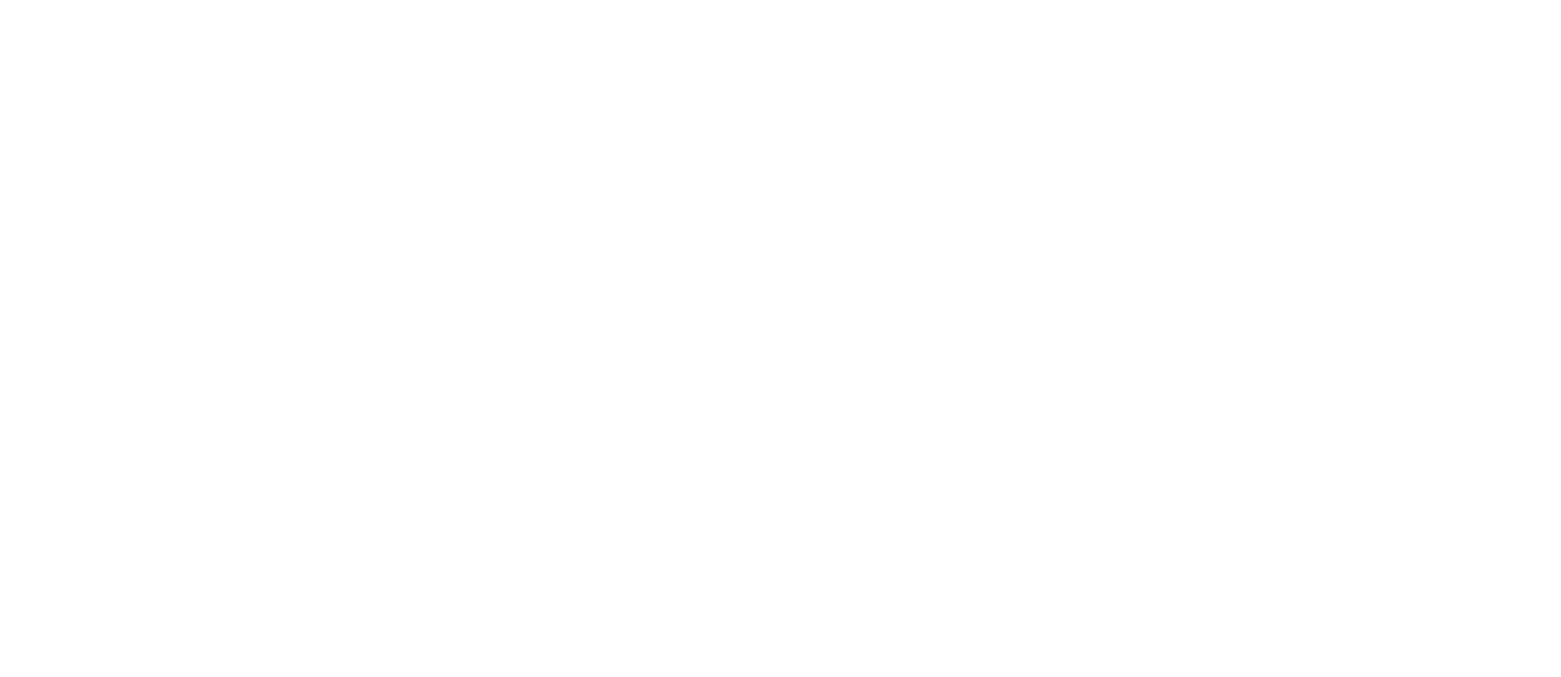
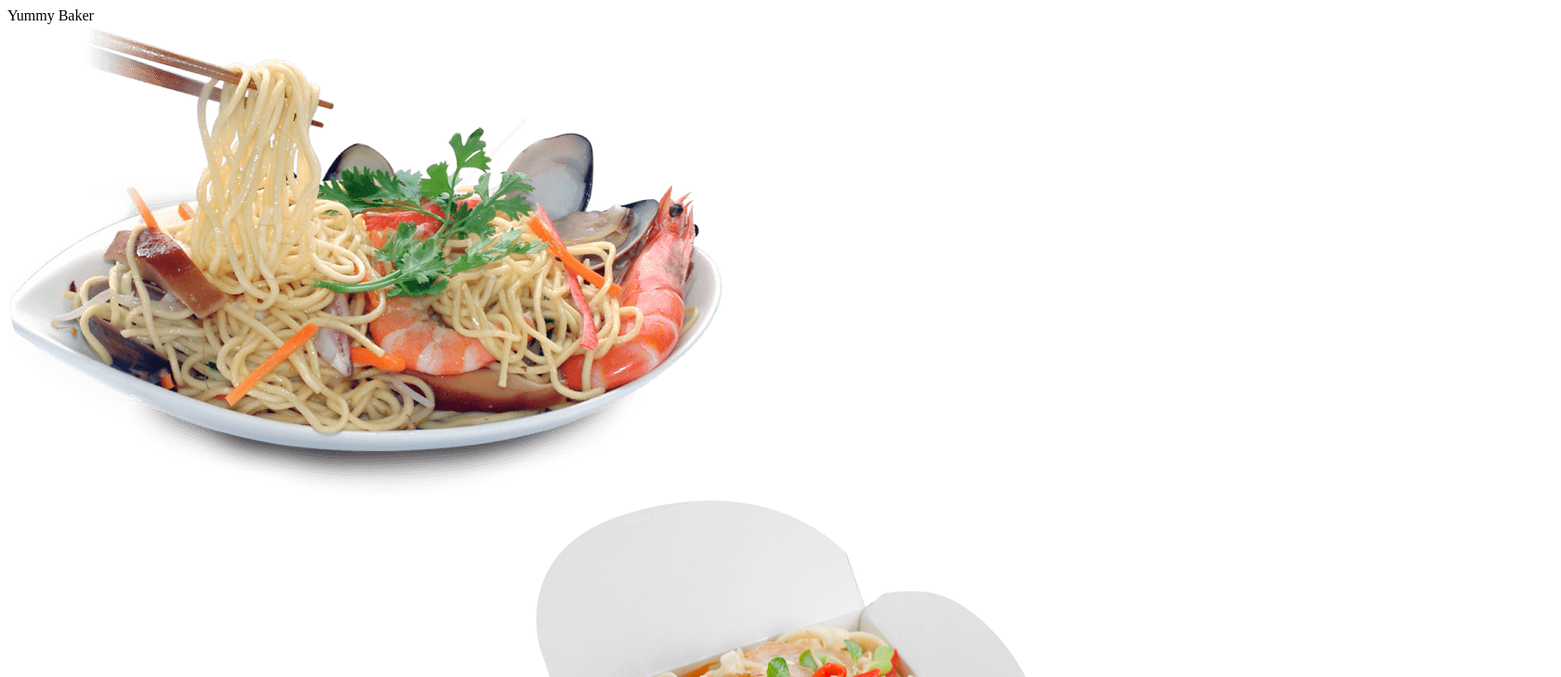
Before and after one commit to lekegitrepo/restaurant-page, a website built with webpack: page dist/index.html in a window 1280 px wide. Shown: the top 728 px of the page at 93% size, 1679 px wide, since content can reach past the window. Built offline with nearby package versions, Linux system fonts and the light colour scheme.

Commit message:
add initial hardcoded html structure

```diff
--- a/dist/index.html
+++ b/dist/index.html
@@ -4,7 +4,16 @@
   <title>Restaurant Page</title>
 </head>
 <body>
-  <div id="content"></div>
+  <div class="container" id="content">
+    <header>Yummy Baker</header>
+    <div class="main">
+      <div class="text-center"></div>
+      <div class="row">
+        <img class="col-3" src="../images/image-1.png"> <img class="col-3" src="../images/image-2.jpeg"> <img class="col-3" src="../images/image-3.png"> <img class="col-3" src="../images/image-4.png">
+      </div>
+    </div>
+  </div>
+  <footer class="text-center"></footer>
   <script type="text/javascript" src="main.js"></script>
 </body>
 </html>
```
Also changed, not shown: images/image-1.png (added), images/image-2.jpeg (added), images/image-3.png (added), images/image-4.png (added), 1 other file.
